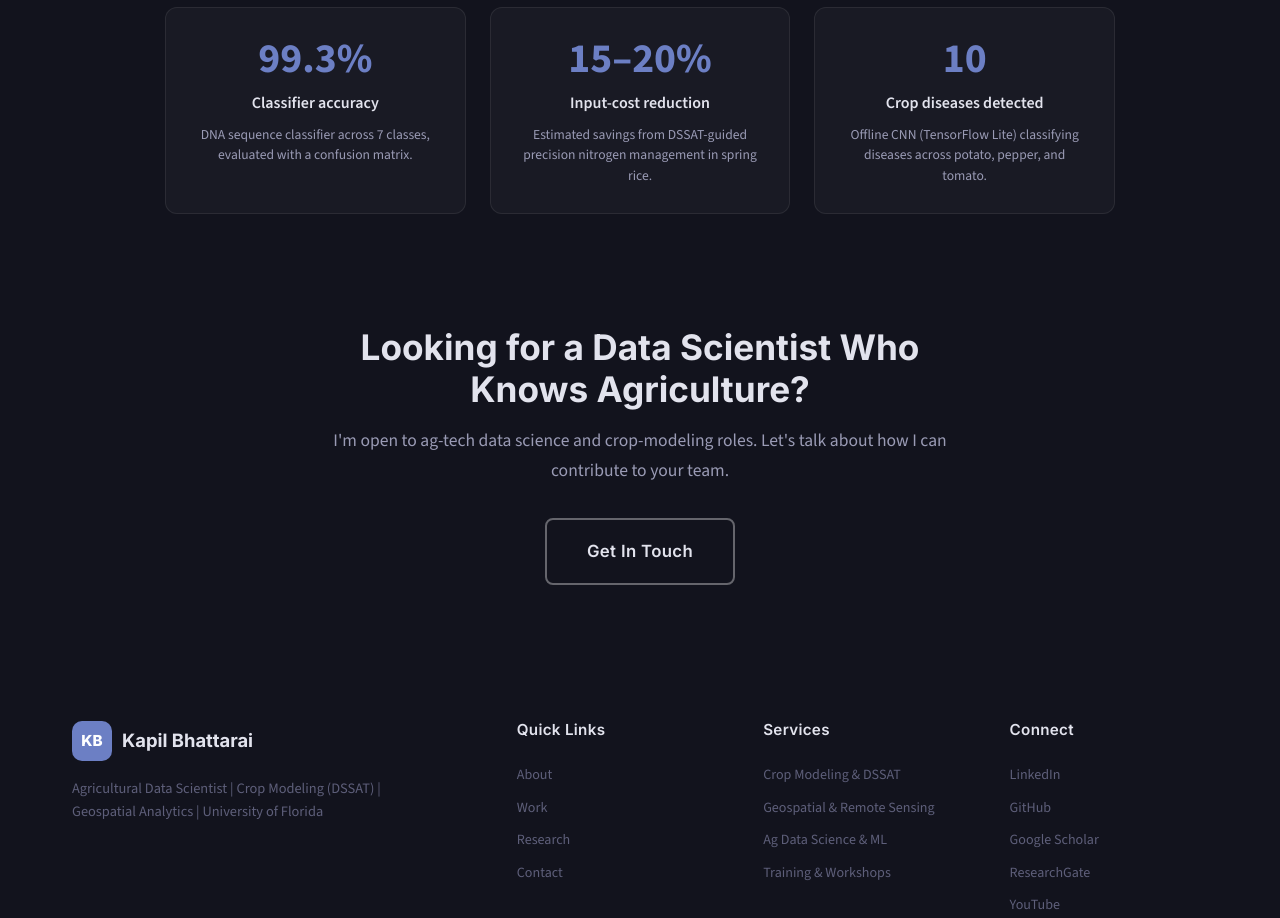
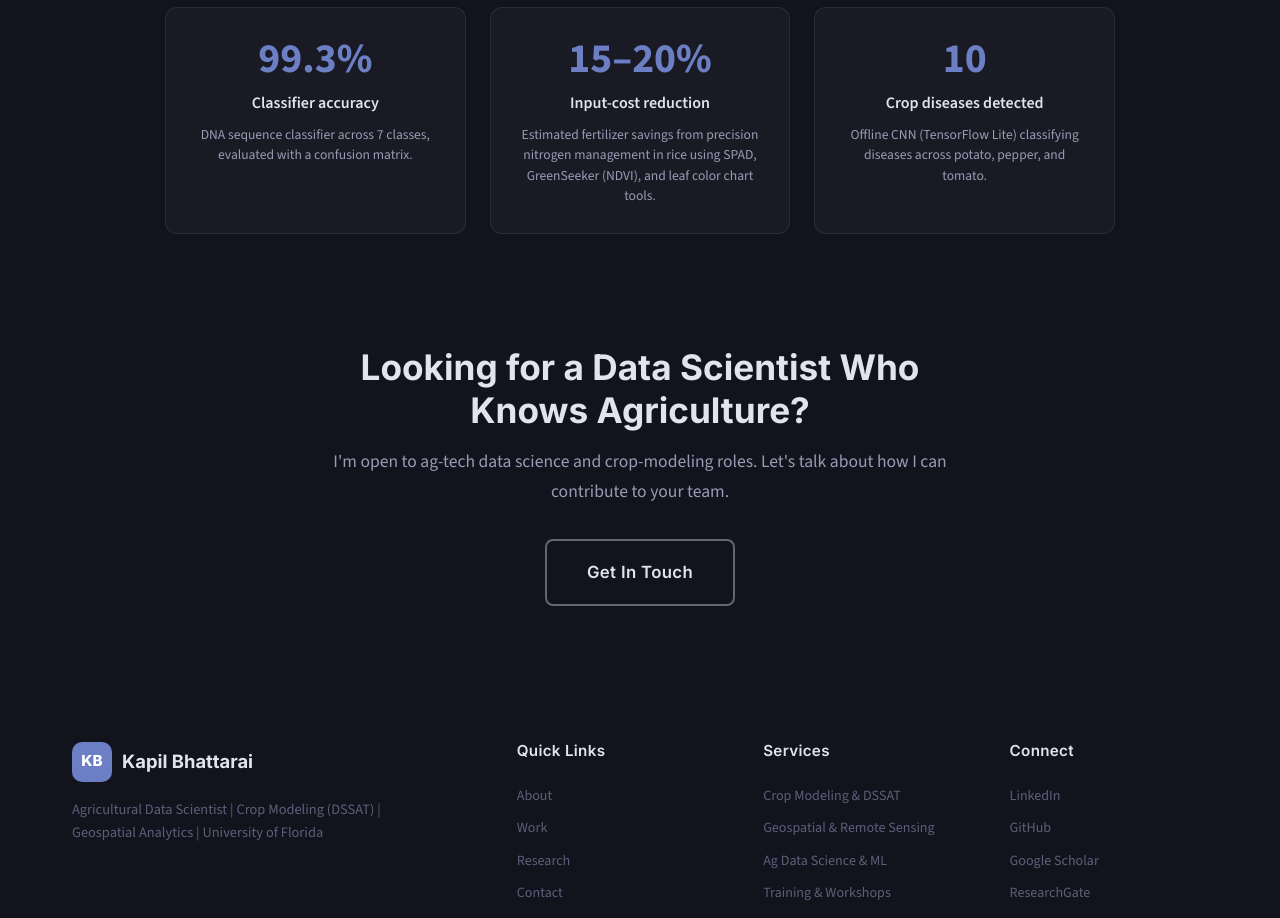
Before and after one commit to kapil-161/kapil-161.github.io, a Next.js app: page / in a window 1280 px wide. Shown: the part 2420-3338 px from the top of the page. Built offline with nearby package versions, Linux system fonts and the light colour scheme.

Commit message:
Correct nitrogen-management impact metric: SPAD/GreenSeeker/LCC, not DSSAT
The undergrad precision-N research used decision-support tools (SPAD meter,
GreenSeeker NDVI, leaf color chart), not DSSAT crop modeling.

Co-Authored-By: Claude Fable 5 <noreply@anthropic.com>

```diff
--- a/app/page.js
+++ b/app/page.js
@@ -178,7 +178,7 @@ export default function HomePage() {
             <div className={styles.impactCard}>
               <span className={styles.impactNumber}>15–20%</span>
               <span className={styles.impactLabel}>Input-cost reduction</span>
-              <span className={styles.impactDesc}>Estimated savings from DSSAT-guided precision nitrogen management in spring rice.</span>
+              <span className={styles.impactDesc}>Estimated fertilizer savings from precision nitrogen management in rice using SPAD, GreenSeeker (NDVI), and leaf color chart tools.</span>
             </div>
             <div className={styles.impactCard}>
               <span className={styles.impactNumber}>10</span>
```
Also changed, not shown: 65 other files (tests, documents, lock files or other folders).
